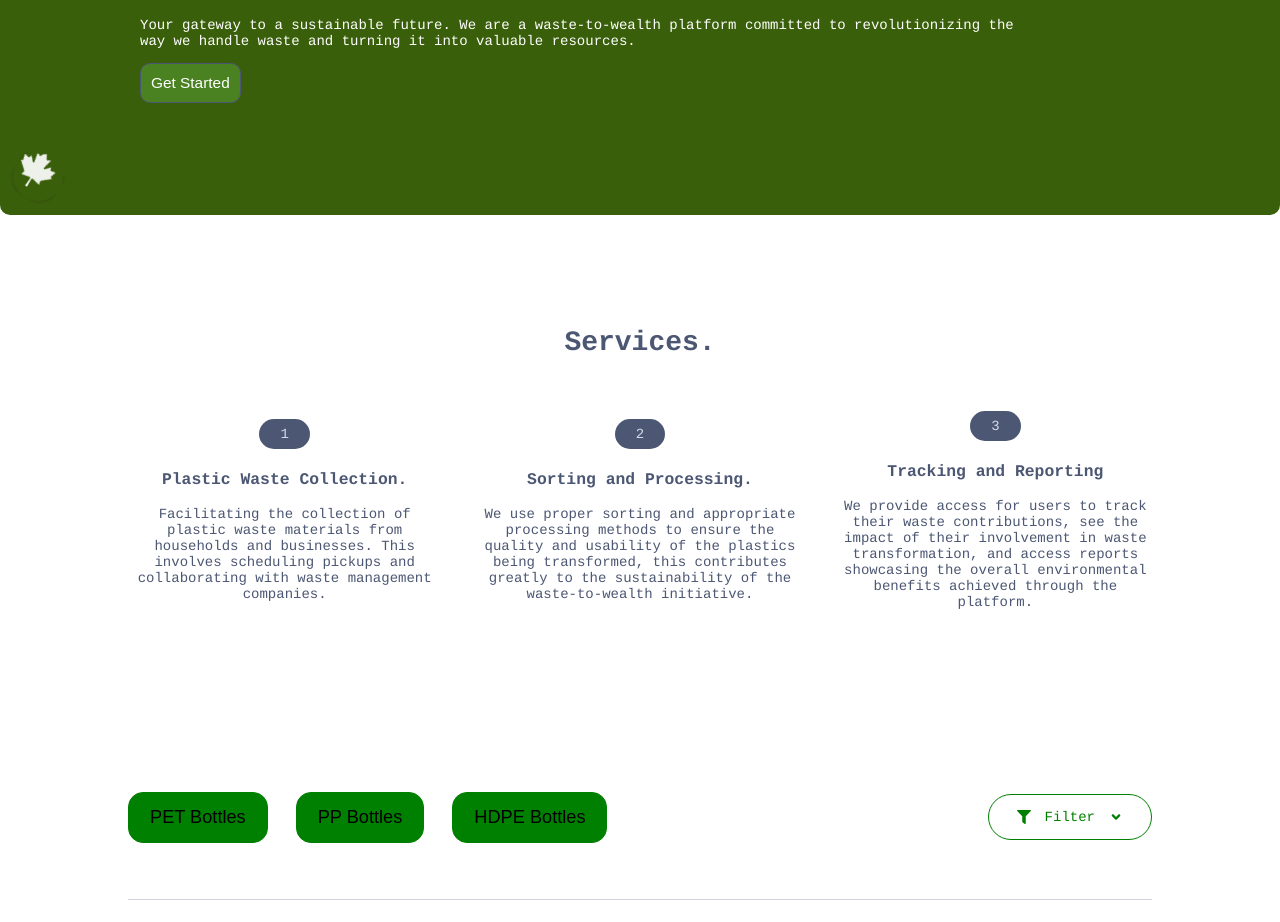
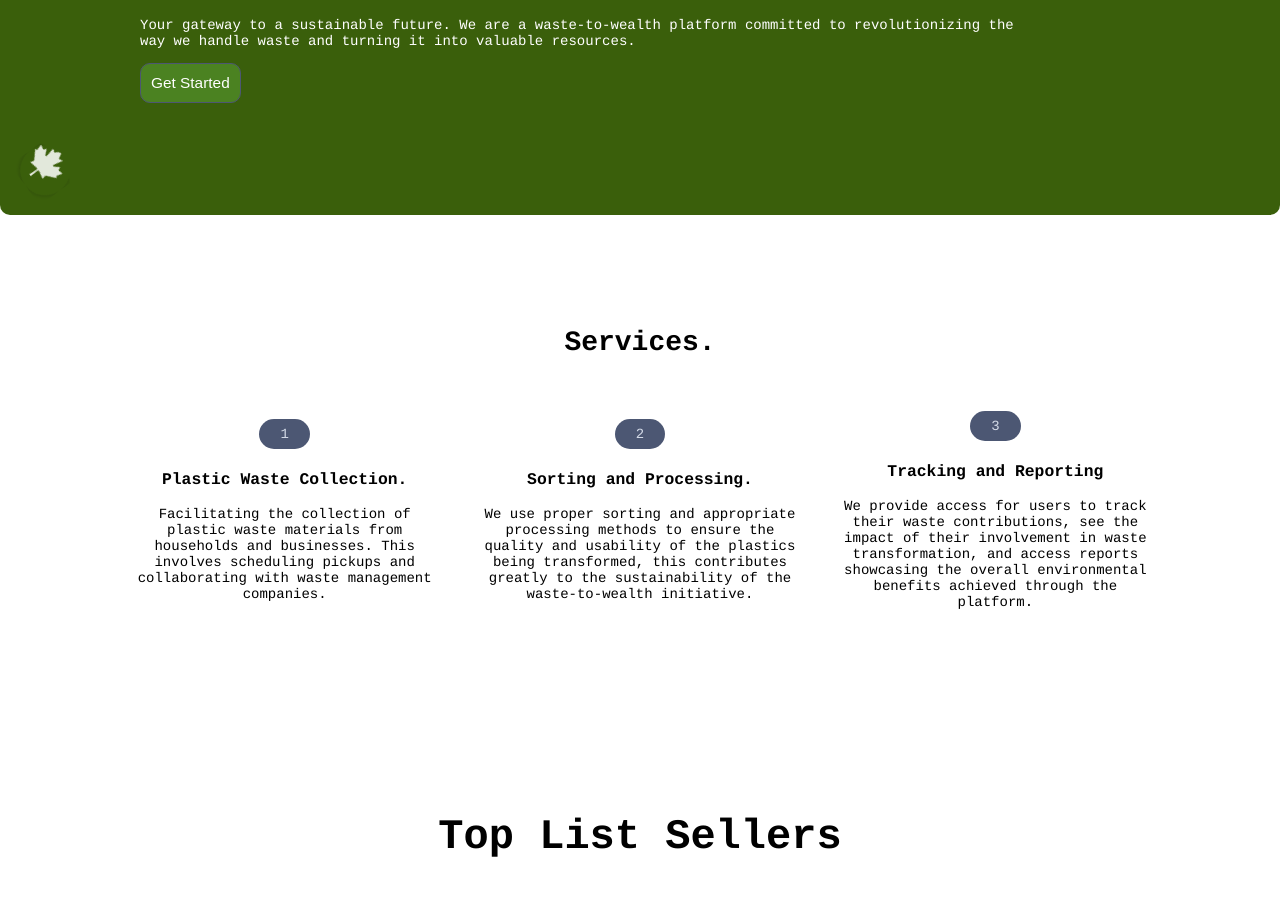
Before and after one commit to ameer017/avocet-frontend, a Next.js app: page / in a window 1280 px wide. Shown: the part 640-1562 px from the top of the page. Built offline with nearby package versions, Linux system fonts and the light colour scheme.

Commit message:
003_26/12/2023

```diff
--- a/components/Navbar/Navbar.module.css
+++ b/components/Navbar/Navbar.module.css
@@ -159,21 +159,28 @@
 }
 
 @media screen and (min-device-width: 320px) and (max-device-width: 768px) {
+
     .navbar_container{
         grid-template-columns: 1fr 1fr;
     }
 
     .navbar_container_left{
         grid-template-columns: 1fr;
+        padding: 0;
     }
 
+    .logo{
+        justify-content: flex-start;
+    }
     .navbar_container_right{
         grid-template-columns: repeat(3, 1fr);
     }
 
     .navbar_container_right_menuBtn{
-        display: block;
+        display: block flex;
+        justify-content: flex-end;
     }
+
 
     .navbar_container_left_box_input_box{
         display: none;
--- a/components/Navbar/SideBar/SideBar.jsx
+++ b/components/Navbar/SideBar/SideBar.jsx
@@ -139,7 +139,7 @@ const SideBar = ({ setOpenSideMenu }) => {
       </div>
 
       <div className={Style.sideBar_button}>
-        <Button btnName="Create" handleClick={() => {}} />
+        <Button btnName="Sell" handleClick={() => {}} />
         <Button btnName="Connect Wallet" handleClick={() => {}} />
       </div>
     </div>
--- a/pages/index.js
+++ b/pages/index.js
@@ -2,6 +2,7 @@ import React from "react";
 import {
   Card,
   Category,
+  Collection,
   Filter,
   Hero,
   Service,
@@ -24,6 +25,7 @@ const Home = () => {
         paragraph="Explore the listed Plastics in the most featured categories."
       />
       <Category /> */}
+      <Collection/>
       <Filter />
       <Card/>
       <Subscribe />
--- a/styles/globals.css
+++ b/styles/globals.css
@@ -16,7 +16,7 @@ body {
   font-family: "Nunito", Courier;
   font-size: 14px;
   background-color: var(--main-bg-color);
-  color: var(--icons-color);
+  color: #000;
 }
 
 a{
@@ -54,3 +54,9 @@ a{
     color-scheme: dark;
   }
 }
+
+@media screen and (max-width:768px){
+  body {
+    max-width: 100%;
+  }
+}
```
